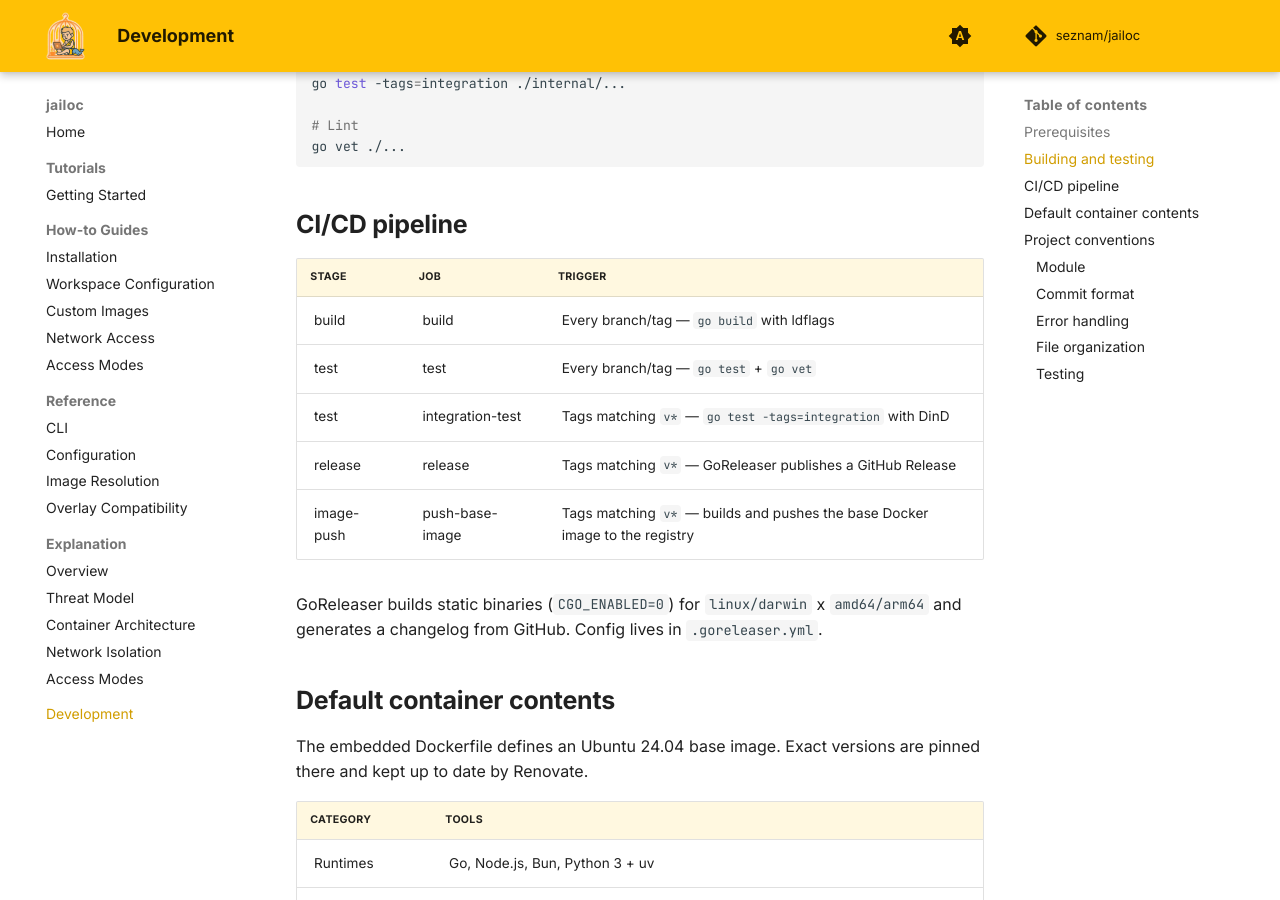
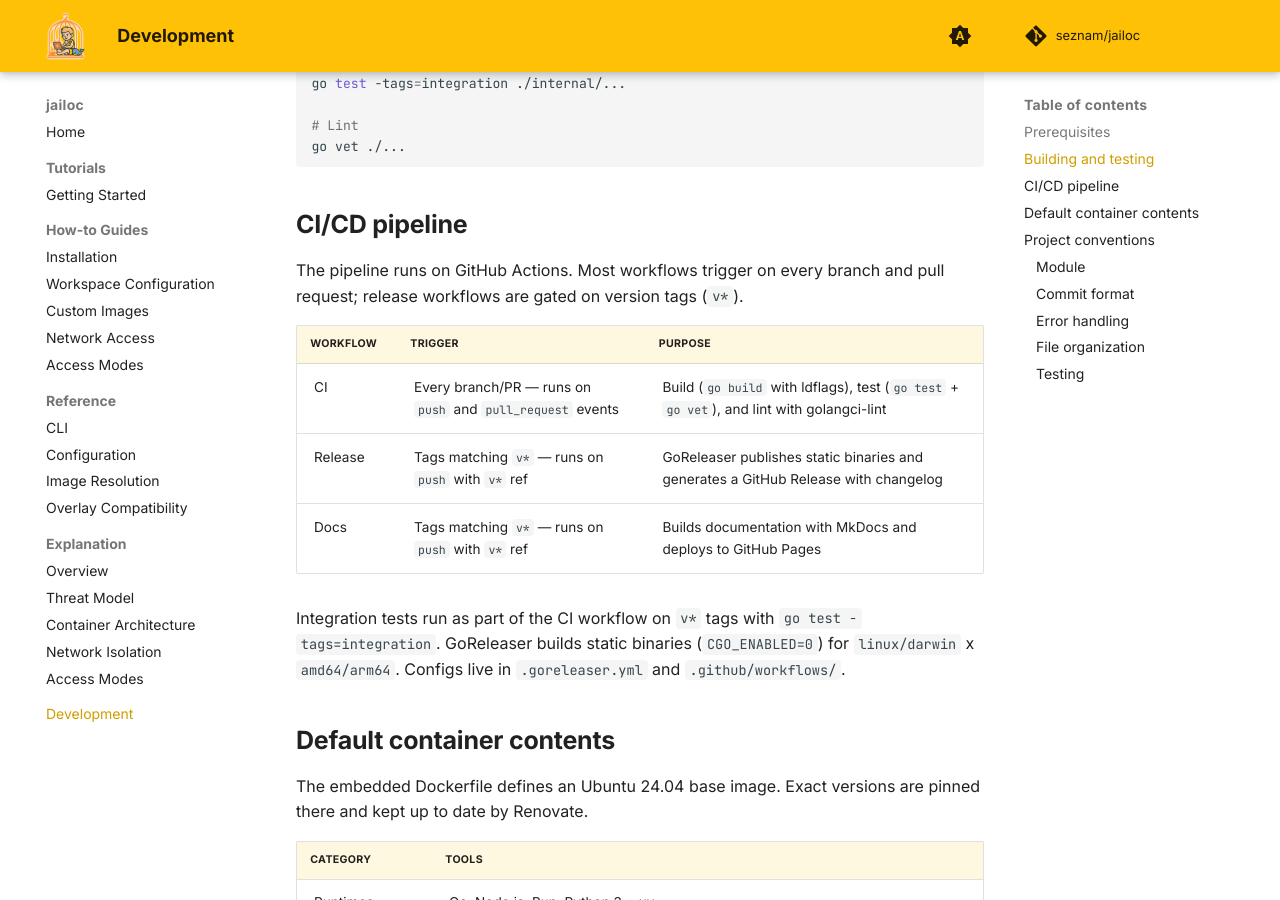
Before and after one commit to speedo17/jailoc, an MkDocs documentation site: the page built from docs/development.md, in a window 1280 px wide and 900 px high, scrolled down 540 px. Built offline with MkDocs 1.6.1 and Material for MkDocs 9.7.7, drawn with Linux system fonts in a browser that asks for light colours; comment, search, counter and statistics services are not loaded.

Commit message:
chore: migrate CI, GoReleaser, and docs to GitHub

```diff
--- a/.goreleaser.yml
+++ b/.goreleaser.yml
@@ -43,10 +43,5 @@ release:
     owner: seznam
     name: jailoc
 
-  download: https://github.com/seznam/jailoc.git
-  use_package_registry: true
-  use_job_token: true
-  skip_tls_verify: true
-
 snapshot:
   version_template: "{{ incpatch .Version }}-next"
--- a/docs/development.md
+++ b/docs/development.md
@@ -25,15 +25,15 @@ go vet ./...
 
 ## CI/CD pipeline
 
-| Stage | Job | Trigger |
-|-------|-----|---------|
-| build | build | Every branch/tag — `go build` with ldflags |
-| test | test | Every branch/tag — `go test` + `go vet` |
-| test | integration-test | Tags matching `v*` — `go test -tags=integration` with DinD |
-| release | release | Tags matching `v*` — GoReleaser publishes a GitHub Release |
-| image-push | push-base-image | Tags matching `v*` — builds and pushes the base Docker image to the registry |
+The pipeline runs on GitHub Actions. Most workflows trigger on every branch and pull request; release workflows are gated on version tags (`v*`).
 
-GoReleaser builds static binaries (`CGO_ENABLED=0`) for `linux/darwin` x `amd64/arm64` and generates a changelog from GitHub. Config lives in `.goreleaser.yml`.
+| Workflow | Trigger | Purpose |
+|----------|---------|---------|
+| CI | Every branch/PR — runs on `push` and `pull_request` events | Build (`go build` with ldflags), test (`go test` + `go vet`), and lint with golangci-lint |
+| Release | Tags matching `v*` — runs on `push` with `v*` ref | GoReleaser publishes static binaries and generates a GitHub Release with changelog |
+| Docs | Tags matching `v*` — runs on `push` with `v*` ref | Builds documentation with MkDocs and deploys to GitHub Pages |
+
+Integration tests run as part of the CI workflow on `v*` tags with `go test -tags=integration`. GoReleaser builds static binaries (`CGO_ENABLED=0`) for `linux/darwin` x `amd64/arm64`. Configs live in `.goreleaser.yml` and `.github/workflows/`.
 
 ## Default container contents
 
--- a/mkdocs.yml
+++ b/mkdocs.yml
@@ -54,7 +54,7 @@ markdown_extensions:
 copyright: Made with ❤️ in <a href="https://o-seznam.cz/kariera/it/">Seznam.cz</a>
 
 extra:
-  version: !ENV [CI_COMMIT_TAG, "latest"]
+  version: !ENV [GITHUB_REF_NAME, "latest"]
 
 extra_javascript:
   - javascripts/favicon-switch.js
```
Also changed, not shown: .golangci.yml (added, +7 -0 lines), AGENTS.md (+4 -5 lines), docs/AGENTS.md (+2 -1 lines), docs/how-to/installation.md (+1 -1 lines), docs/tutorials/getting-started.md (+1 -1 lines), 4 other files.
